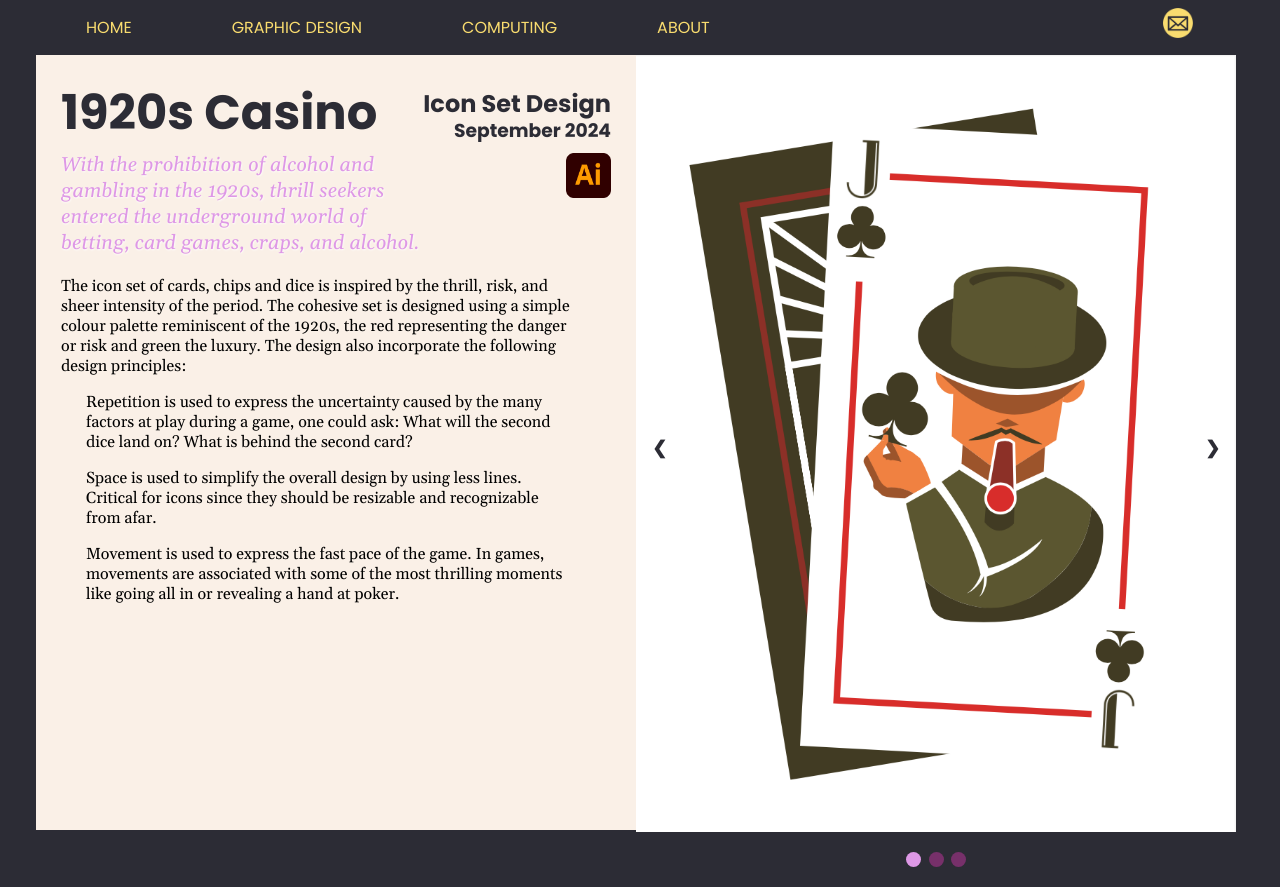
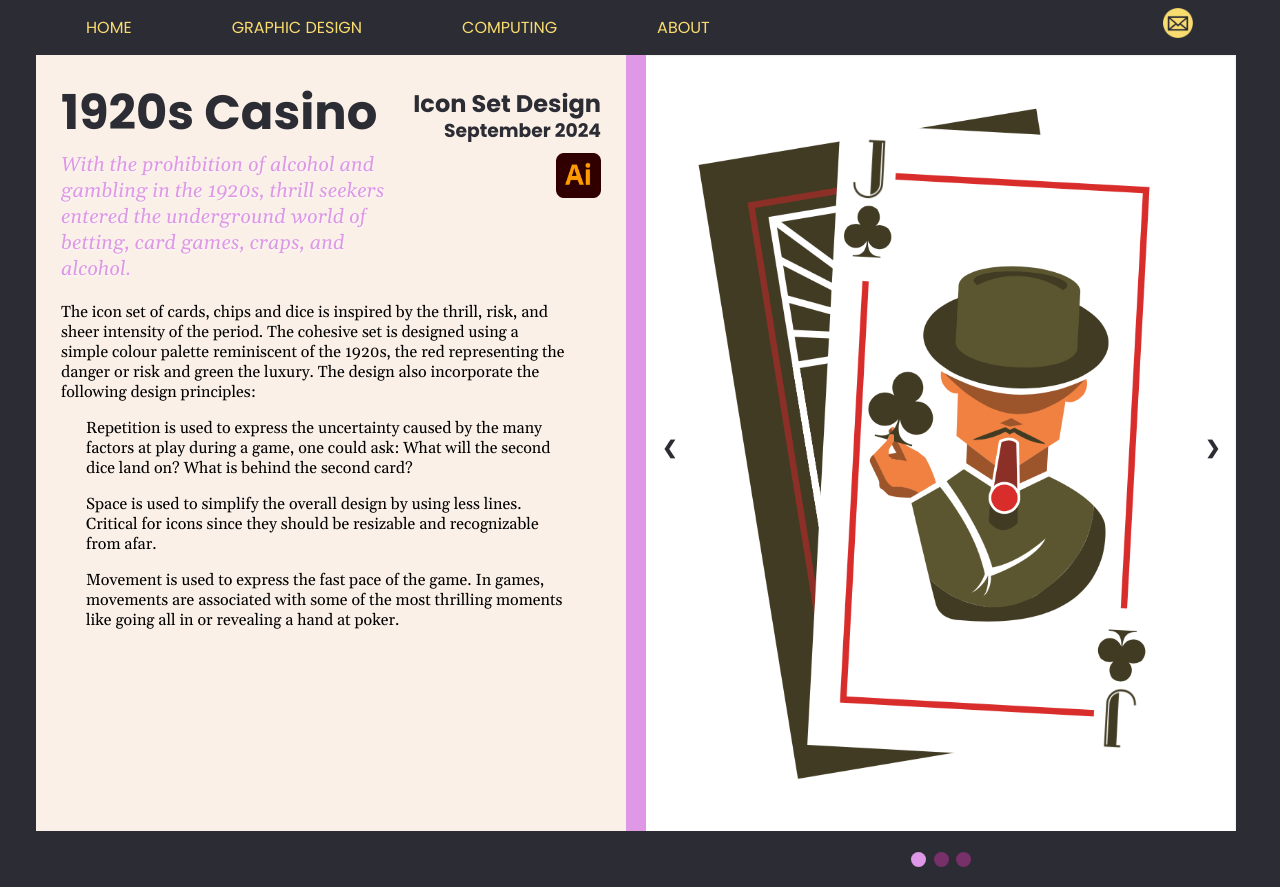
Before and after one commit to cmlppatt/icons-project-page, a plain HTML site: page index.html in a window 1280 px wide. Drawn offline with nearby package versions, Linux system fonts and the light colour scheme.

Commit message:
cleaned up

```diff
--- a/index.html
+++ b/index.html
@@ -33,7 +33,7 @@
 
       .mySlides img{
         width: 100%;
-        height: 776.5px;
+        height: 776px;
       }
 
       /* Next & previous buttons */
@@ -92,6 +92,7 @@
 
       .wrapper{
         width: 1200px;
+        height: 776px;
         margin: auto;
         font-family: "Gelasio", serif;
       }
@@ -139,23 +140,31 @@
       }
 
       .carousel{
-        width: 50%;
+        width: 590px;
         float: right;
       }
 
+      .divider{
+        width: 20px;
+        background-color: #DE98E6;
+        float: left;
+        height: 100%;
+      }
+
       .project-wrapper{
-        width: 50%;
+        width: 590px;
         float: left;
+        height: 100%;
+        background-color: #FAF0E7;
       }
 
       .project-header{
         width: 100%;
         float: left;
-        background-color: #FAF0E7;
       }
 
       .left-section{
-        width: 60%;
+        width: 55%;
         float: left;
         margin: 3px 0px 0px 25px;
       }
@@ -176,8 +185,6 @@
         width: 100%;
         padding-top: 2px;
         float: left;
-        padding-bottom: 209.5px;
-        background-color: #FAF0E7;
       }
 
       .poster{
@@ -274,6 +281,10 @@
           </div>
         </div>
       </div>
+
+      <div class="divider">
+      </div>
+
       <div class="carousel">
         <!-- Slideshow container -->
         <div class="slideshow-container">
```
